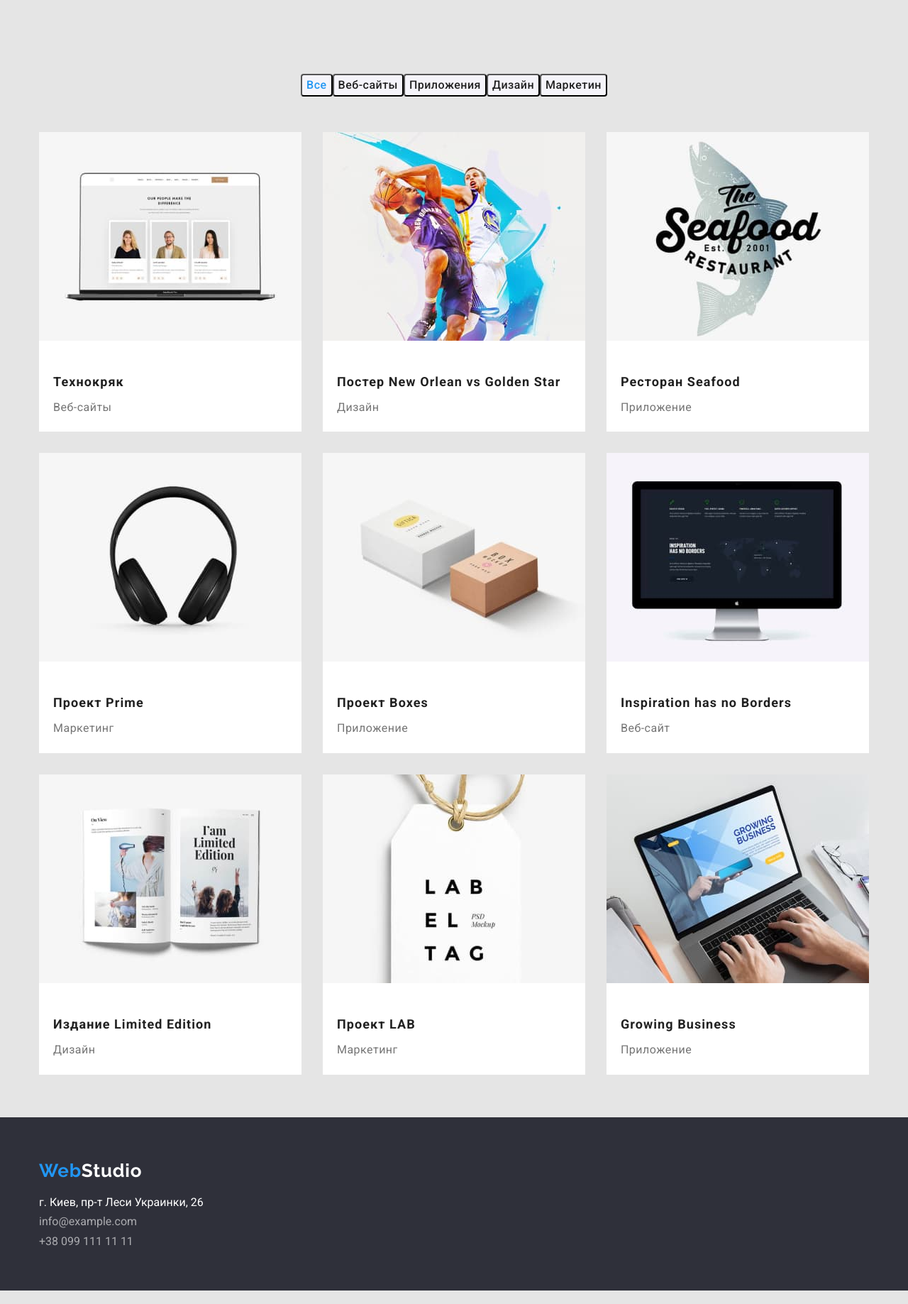
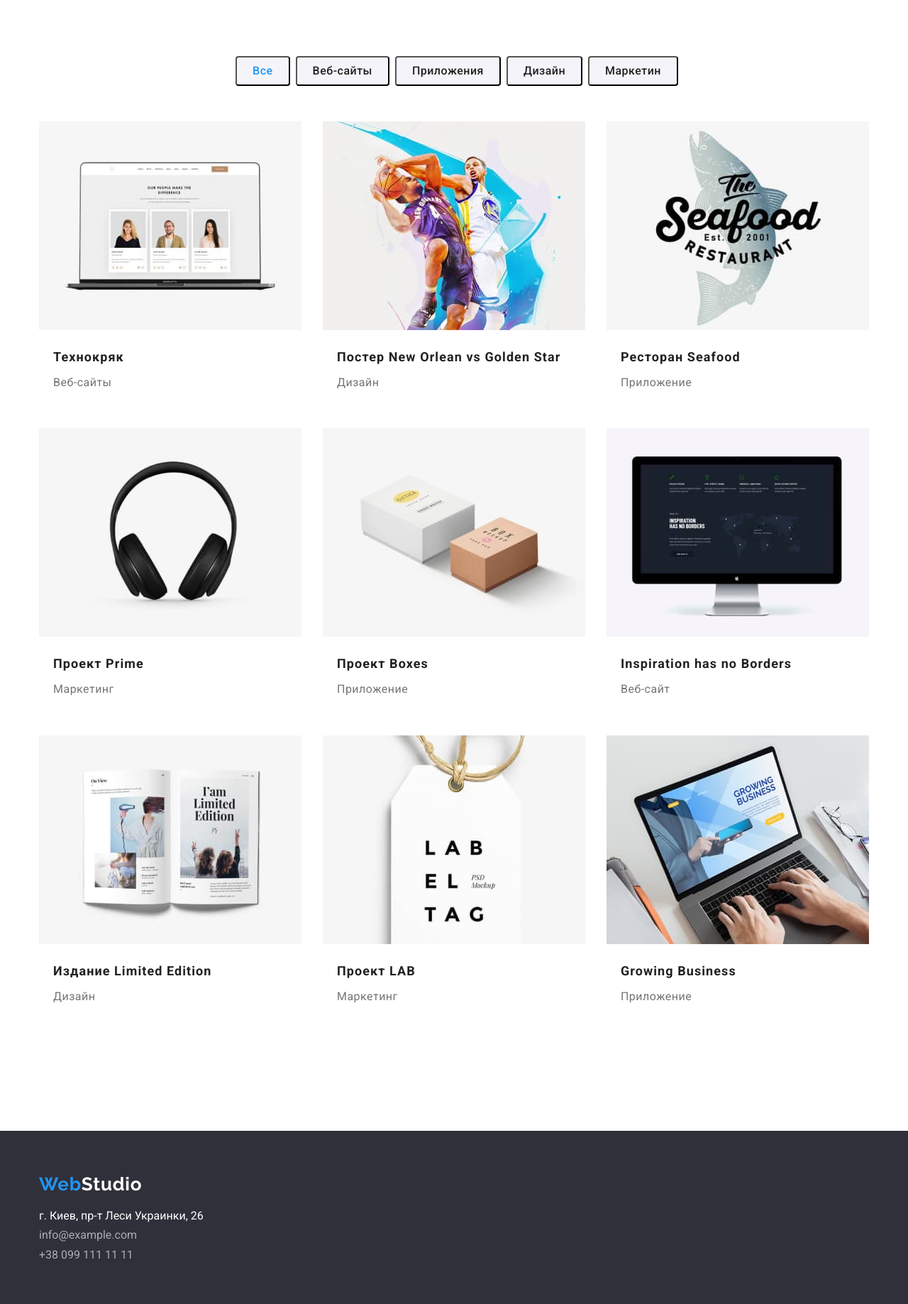
Before and after one commit to lifeofscarlet99/goit-markup-hw-03, a plain HTML site: page portfolio.html in a window 1280 px wide. Shown: the part 70-1907 px from the top of the page at 71% size. Drawn offline with nearby package versions, Linux system fonts and the light colour scheme.

Commit message:
last one
last one

```diff
--- a/css/styles.css
+++ b/css/styles.css
@@ -10,7 +10,6 @@
 body {
   font-family: Roboto, sans-serif;
   color: var(--first-title-color);
-  background: #e5e5e5;
 }
 
 p,
@@ -69,7 +68,6 @@ img {
   background: var(--header-color);
   padding-top: 24px;
   margin-bottom: 25px;
-  background-color: #e5e5e5;
 }
 .header-container {
   display: flex;
@@ -260,6 +258,8 @@ img {
 .team-list {
   display: flex;
   flex-wrap: wrap;
+  padding: 0;
+  margin: 0;
 }
 
 .our-team {
@@ -268,9 +268,6 @@ img {
     0px 2px 1px rgba(0, 0, 0, 0.2);
   border-radius: 0px 0px 4px 4px;
   overflow: hidden;
-}
-.team-thumb {
-  padding-bottom: 30px;
 }
 
 .about-item-team:not(:last-child) {
@@ -285,6 +282,10 @@ img {
   letter-spacing: 0.03em;
   color: #212121;
   margin-bottom: 50px;
+}
+.team-content {
+  padding-bottom: 30px;
+  padding-top: 30px;
 }
 
 .team-title {
@@ -304,9 +305,10 @@ img {
   text-align: center;
   letter-spacing: 0.03em;
   color: #757575;
-  margin-bottom: 30px;
 }
-
+.about-buttons {
+  margin-top: 94px;
+}
 .btn-item {
   font-weight: 500;
   font-size: 16px;
@@ -317,11 +319,11 @@ img {
   background: #f5f4fa;
   border-radius: 4px;
   margin-bottom: 50px;
-  margin-top: 94px;
-}
-
-.btn-item:not(:last-child) {
-  margin-right: 8px;
+  padding-bottom: 6px;
+  padding-top: 6px;
+  padding-left: 22px;
+  padding-right: 22px;
+  margin-left: 8px;
 }
 
 .btn-list {
@@ -352,6 +354,9 @@ img {
   overflow: hidden;
   box-sizing: border-box;
 }
+.container.cards {
+  padding-bottom: 94px;
+}
 
 .card-content {
   padding-left: 20px;
@@ -366,7 +371,6 @@ img {
   line-height: 2;
   letter-spacing: 0.06em;
   color: #212121;
-  margin-top: 20px;
 }
 
 .cards-after-title {
@@ -415,15 +419,15 @@ img {
   font-style: normal;
 }
 .address.address.tel {
-  padding-top: 9px;
+  margin-top: 9px;
 }
 .footer.footer-logo {
   padding-bottom: 9px;
   margin-top: 60px;
 }
 .address.address {
-  padding-top: 20px;
+  margin-top: 20px;
 }
 .kuku {
-  padding-bottom: 9px;
+  margin-bottom: 9px;
 }
--- a/portfolio.html
+++ b/portfolio.html
@@ -52,7 +52,7 @@
         </div>
             <!--Преимущества-->
 
-            <div class="container">
+            <div class="container cards">
             <ul class="about-cards">
                 <li class="list card-list">
                     <article class="card">
```
Also changed, not shown: index.html (+1 -1 lines).
